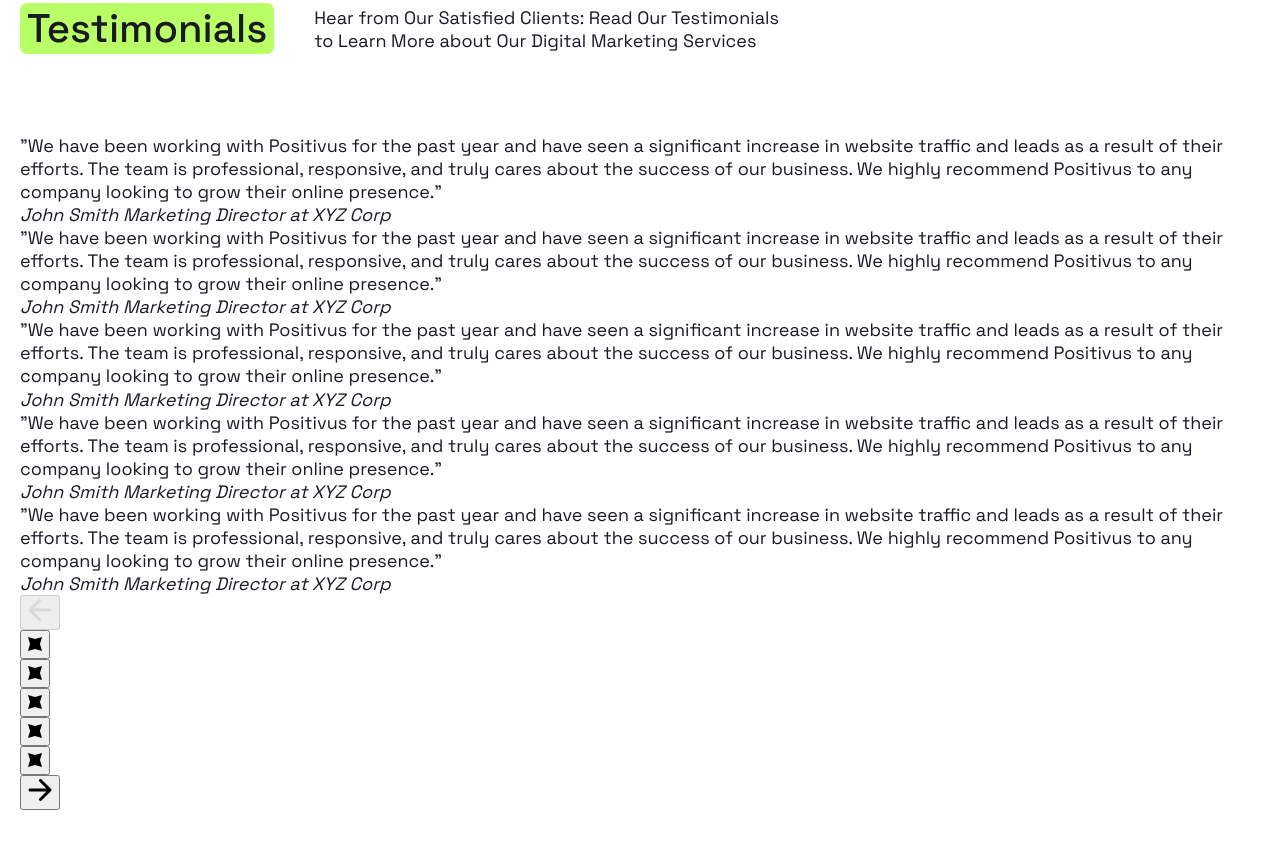
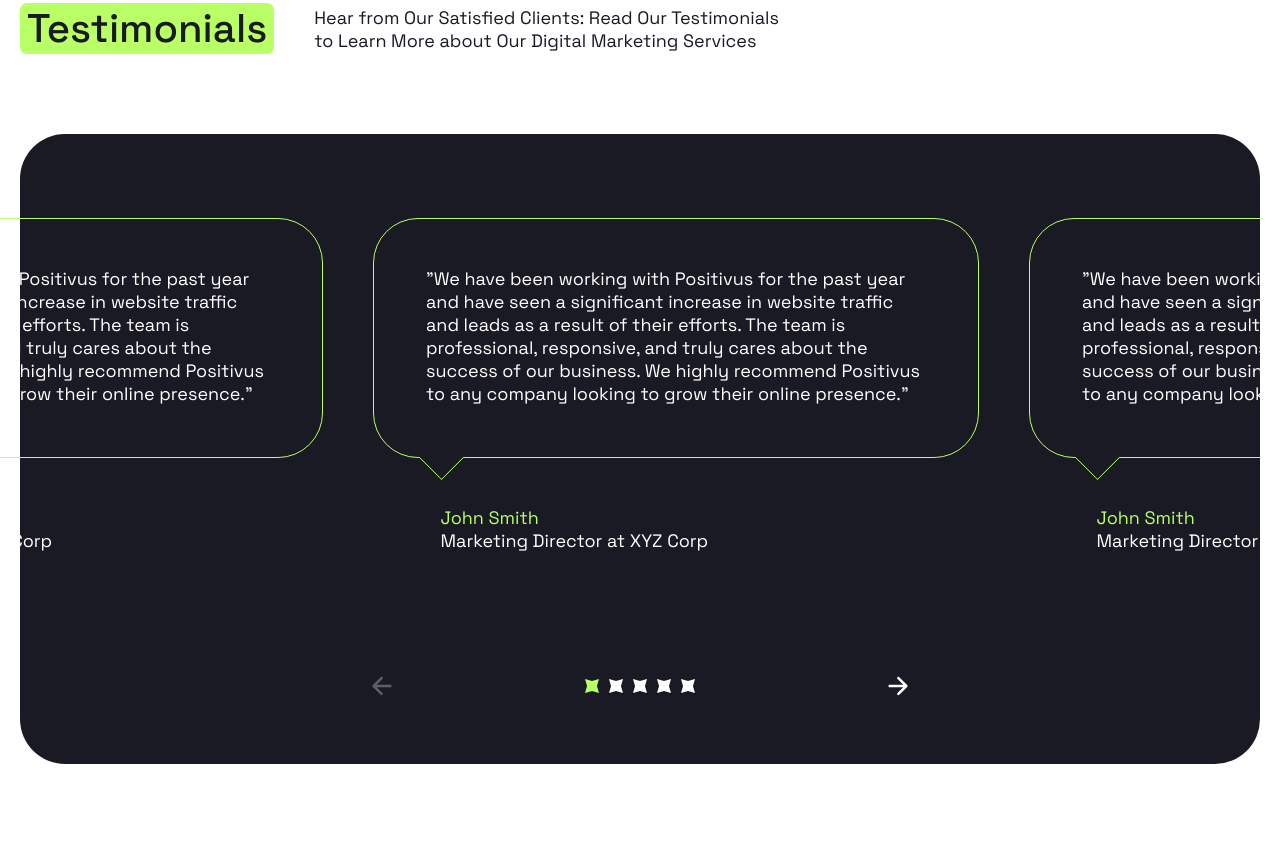
Before and after one commit to hrmvlg/positivus, a plain HTML site: page index.html in a window 1280 px wide. Shown: the part 5830-6678 px from the top of the page. After the commit the page ends 6644 px from the top, so only its background shows below. Drawn offline with Linux system fonts and the light colour scheme.

Commit message:
testimonials styles

```diff
--- /dev/null
+++ b/styles/blocks/_pagination.scss
@@ -0,0 +1,23 @@
+.pagination {
+    &__list {
+        display: flex;
+    }
+
+    &__button {
+        @include reset-button;
+        @include flex-center;
+        @include square(24px);
+
+        color: var(--color-light);
+        cursor: pointer;
+
+        &.is-current{
+            color: var(--color-accent);
+        }
+
+        @include hover{
+            color: var(--color-accent);
+        }
+    }
+
+}
--- /dev/null
+++ b/styles/blocks/_testimonials-card.scss
@@ -0,0 +1,47 @@
+.testimonials-card {
+
+    --testimonialsCardCornerWidth: 33px;
+    --testimonialsCardCornerOffsetLeft: 51px;
+
+
+    display: flex;
+    flex-direction: column;
+    row-gap: 48px;
+
+    &__body {
+
+        position: relative;
+        border: 1px solid var(--color-accent);
+        border-radius: var(--border-radius-large);
+        padding: 48px 52px 52px;
+
+        &::after {
+            @include square(var(--testimonialsCardCornerWidth));
+            content: '';
+            border: inherit;
+            background-color: var(--color-dark);
+            position: absolute;
+            top: 100%;
+            left: var(--testimonialsCardCornerOffsetLeft);
+            rotate: 45deg;
+            clip-path: polygon(100% 0, 0% 100%, 100% 100%);
+            translate: 0 -50%;
+        }
+    }
+
+    &__footer {
+        display: flex;
+        flex-direction: column;
+        padding-left: calc(var(--testimonialsCardCornerOffsetLeft) + var(--testimonialsCardCornerWidth) / 2);
+
+    }
+
+    &__name,
+    &__company {
+        font-style: normal;
+    }
+
+    &__name {
+        color: var(--color-accent);
+    }
+}
--- /dev/null
+++ b/styles/blocks/_testimonials.scss
@@ -0,0 +1,63 @@
+.testimonials {
+
+    background-color: var(--color-dark);
+    color: var(--color-light);
+    border-radius: var(--border-radius-large);
+
+    padding-top: 84px;
+    padding-bottom: 54px;
+
+    display: flex;
+    flex-direction: column;
+    row-gap: 110px;
+
+    &__slider {
+
+        --testimonialsSliderSlideWidth: 606px;
+
+        &-list {
+            display: flex;
+            column-gap: 50px;
+            scroll-snap-type: x mandatory;
+            overflow-x: scroll;
+            margin-left: calc(var(--testimonialsSliderSlideWidth) / 2 * -1);
+        }
+
+        &-item {
+            scroll-snap-align: start;
+            min-width: var(--testimonialsSliderSlideWidth);
+        }
+    }
+
+    &__actions {
+        display: flex;
+        justify-content: space-between;
+        align-items: center;
+        width: 100%;
+        max-width: 564px;
+        margin-inline: auto;
+    }
+
+    &__arrow-button {
+        @include reset-button;
+        @include flex-center;
+        @include square(48px);
+
+        @include hover{
+            color: var(--color-accent);
+        }
+
+        color: var(--color-light);
+        cursor: pointer;
+
+        &[disaabled]{
+            color: var(--color-gray-alt);
+            cursor: not-allowed;
+        }
+
+        svg {
+            @include square(20px);
+
+        }
+    }
+}
--- a/styles/styles.scss
+++ b/styles/styles.scss
@@ -23,4 +23,7 @@
     'blocks/case-studies',
     'blocks/working-process',
     'blocks/team',
-    'blocks/team-card';
+    'blocks/team-card',
+    'blocks/pagination',
+    'blocks/testimonials',
+    'blocks/testimonials-card';
```
Also changed, not shown: styles/styles.css.
